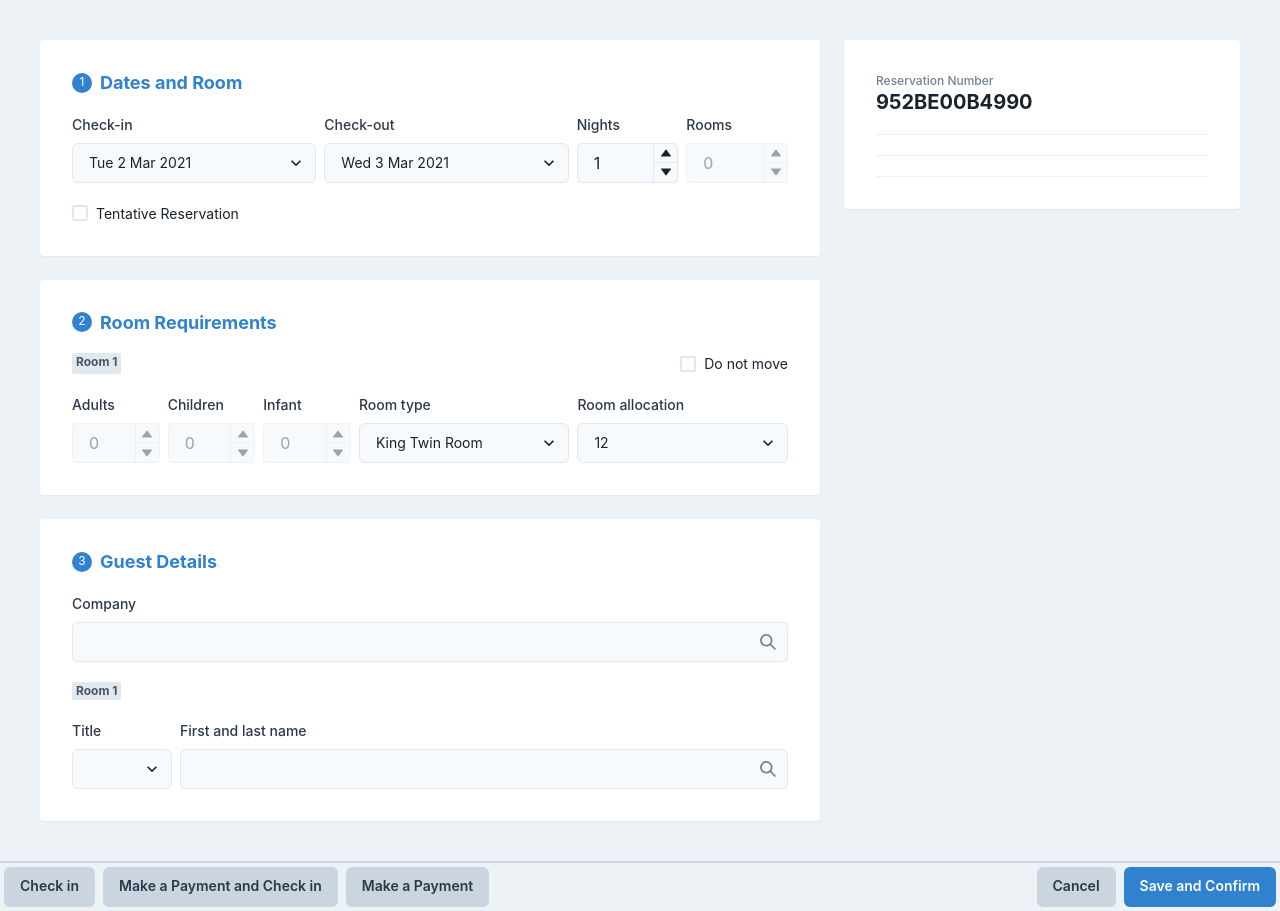
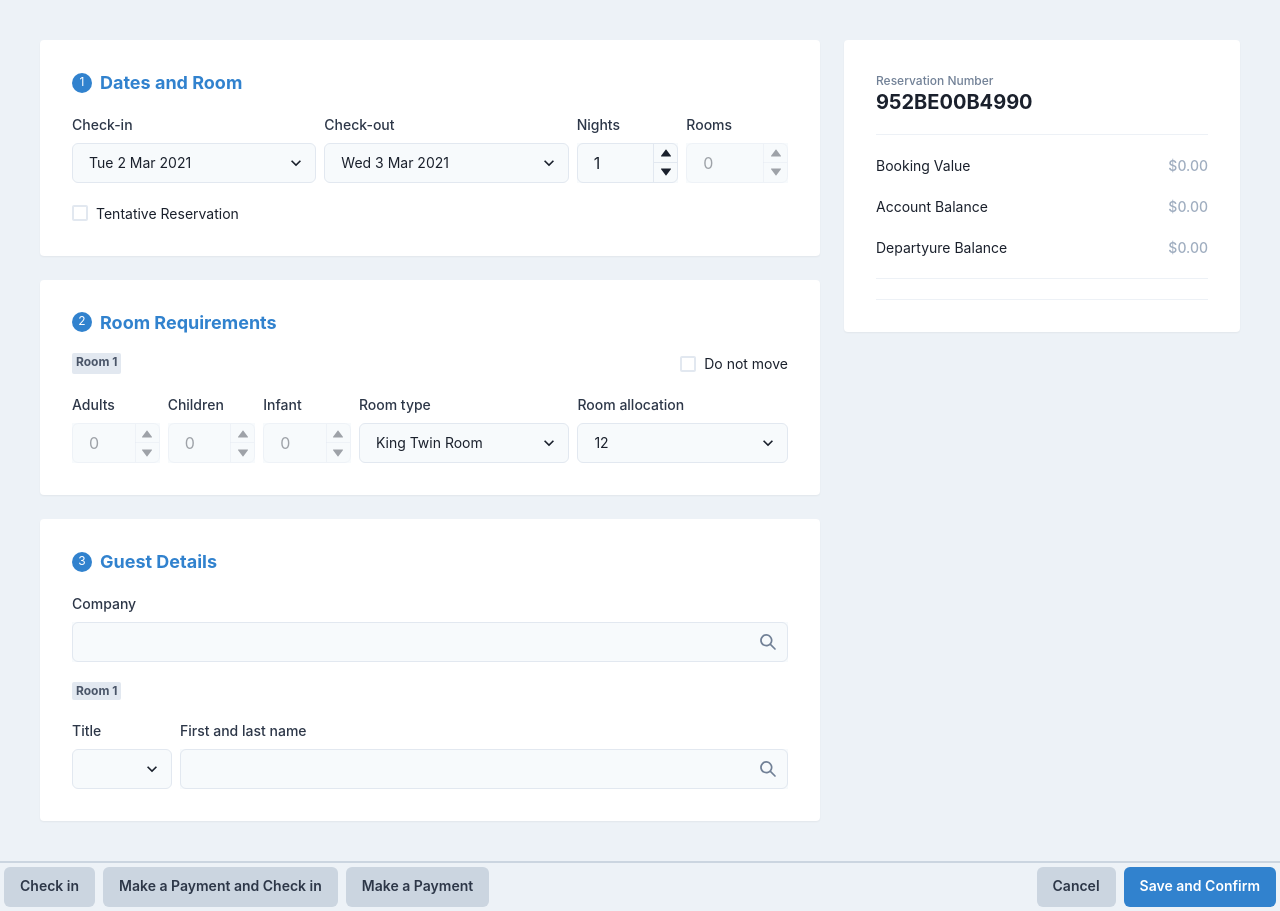
Before and after one commit to N-Nikolaev/socialpinpoint-tech-test, a React (Vite) app: page / in a window 1280 px wide. Built offline with nearby package versions, Linux system fonts and the light colour scheme.

Commit message:
Add 'Cost Tally' section

```diff
--- a/src/components/OutputCard/OutputCard.tsx
+++ b/src/components/OutputCard/OutputCard.tsx
@@ -1,7 +1,9 @@
 import {
     Box,
     Divider,
+    Flex,
     Heading,
+    Spacer,
     Stack,
     Text } from '@chakra-ui/react'
 import React from 'react'
@@ -37,8 +39,51 @@ const OutputCard: React.FC = () => {
 {/* //TODO Check in breadcrumb */}
 
             <Divider />
+{/* //TODO State (Mappable): Cost Tally Items */}
+            <Flex direction='row'>
+                <Text fontSize='sm'>
+                    Booking Value
+                </Text>
 
-{/* //TODO Cost tally */}
+                <Spacer />
+
+                <Text
+                    fontSize='sm'
+                    fontWeight='medium'
+                    color='gray.400'>
+                    $0.00
+                </Text>
+            </Flex>
+
+            <Flex direction='row'>
+                <Text fontSize='sm'>
+                    Account Balance
+                </Text>
+
+                <Spacer />
+
+                <Text
+                    fontSize='sm'
+                    fontWeight='medium'
+                    color='gray.400'>
+                    $0.00
+                </Text>
+            </Flex>
+
+            <Flex direction='row'>
+                <Text fontSize='sm'>
+                    Departyure Balance
+                </Text>
+
+                <Spacer />
+
+                <Text
+                    fontSize='sm'
+                    fontWeight='medium'
+                    color='gray.400'>
+                    $0.00
+                </Text>
+            </Flex>
 
             <Divider />
 
```
